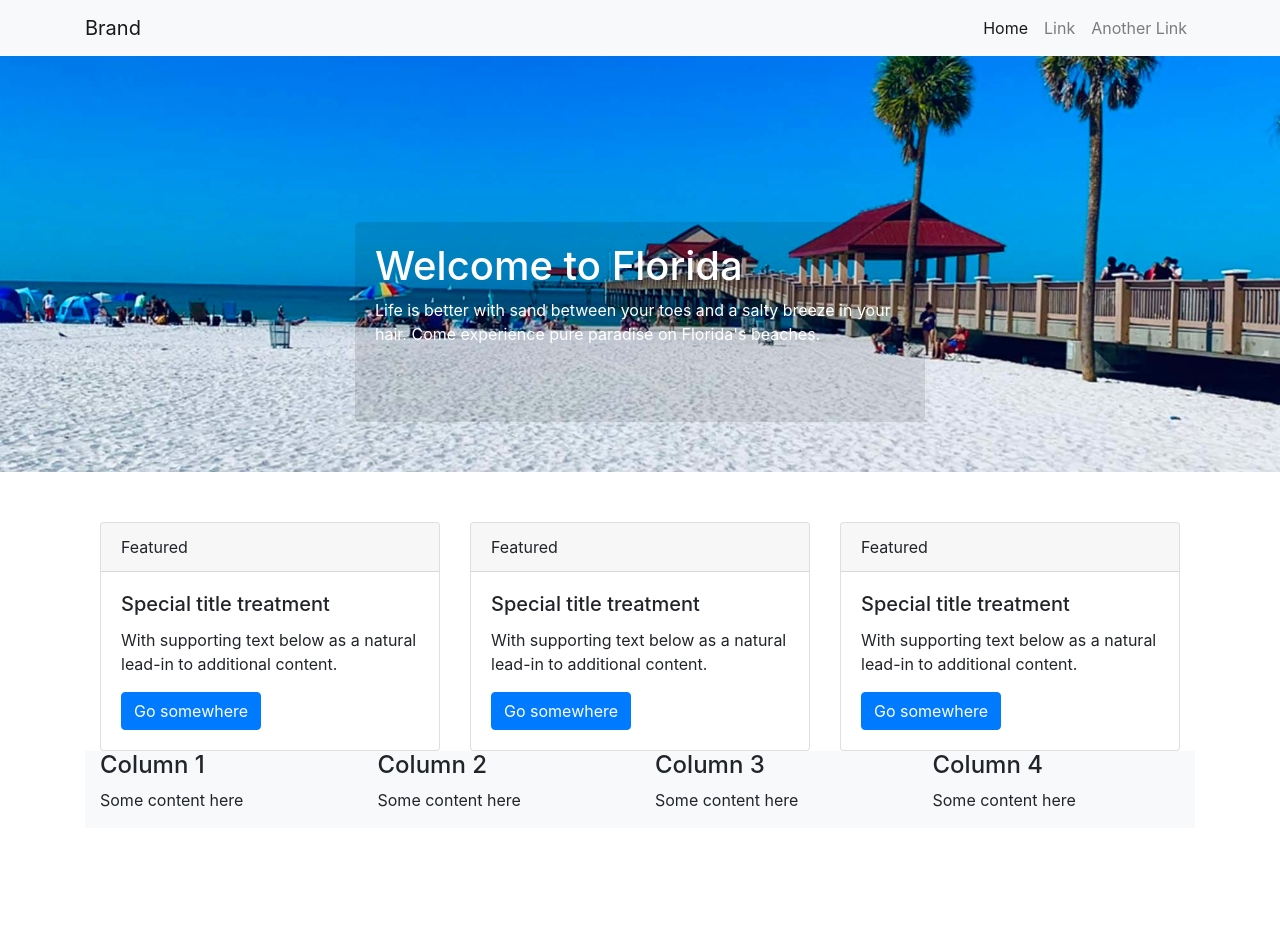
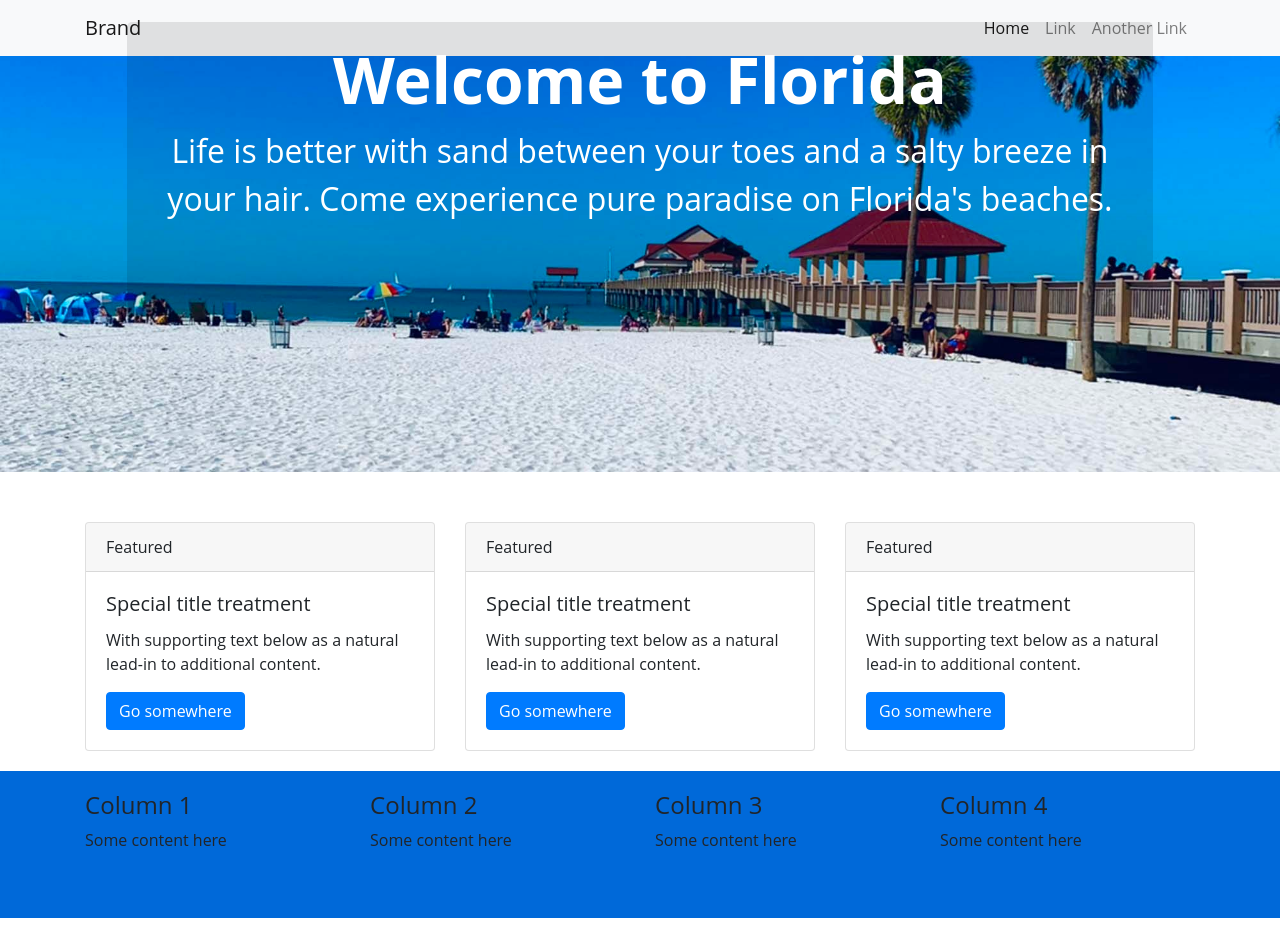
Before and after one commit to peterwgood/floridascoast, a plain HTML site: page index.html in a window 1280 px wide. Before the commit the page ends 828 px from the top, so only its background shows below. Drawn offline with nearby package versions, Linux system fonts and the light colour scheme.

Commit message:
Add files via upload

```diff
--- a/index.html
+++ b/index.html
@@ -7,13 +7,9 @@
 <link href="main.css" rel="stylesheet">
 
 <!-- Google tag (gtag.js) --> <script async src="https://www.googletagmanager.com/gtag/js?id=G-1RKDFJ1P67"></script> <script> window.dataLayer = window.dataLayer || []; function gtag(){dataLayer.push(arguments);} gtag('js', new Date()); gtag('config', 'G-1RKDFJ1P67'); </script>
-
 </head>
 
 <body>
-
-
-
 <nav class="navbar navbar-expand-lg navbar-light bg-light">
   <div class="container"> <a class="navbar-brand" href="#">Brand</a>
     <button class="navbar-toggler" type="button" data-toggle="collapse" data-target="#navbarSupportedContent"
@@ -27,7 +23,9 @@
     </div>
   </div>
 </nav>
-</div>
+
+
+
 <div class="banner-container"> <img src="images/generic.jpg" alt="Banner Image" width="100%"> </div>
 <div class="container">
 <div class="row">
@@ -36,6 +34,7 @@
     <p>Life is better with sand between your toes and a salty breeze in your hair. Come experience pure paradise on Florida's beaches.</p>
   </div>
 </div>
+	</div>
 <div class="container">
   <div class="row">
     <div class="col-md-4">
@@ -67,8 +66,8 @@
     </div>
   </div>
 </div>
-<div class="bg-light">
-  <footer class="container bg-light">
+<div class="bg-footer">
+  <footer class="container">
     <div class="row">
       <div class="col-md-3">
         <h4>Column 1</h4>
--- a/main.css
+++ b/main.css
@@ -2,17 +2,33 @@
 /* CSS Document */
 
 
+body {
+
+font-family: 'Open Sans', sans-serif;
+
+
+}
+
 .ContentPane {
 
   margin: 0 auto;
-  margin-top: -300px;
+  margin-top: -500px;
 
    background-color: rgba(0,0,0,.1);
   border-radius: 5px;
-  max-width: 50%;
- height: 200px;
+  max-width: 90%;
+ height: 300px;
   color: #fff;
-    padding: 20px
+    padding: 20px;
+  font-size: 2rem;
+  text-align: center
+}
+
+.ContentPane h1 {
+
+ font-size: 4rem;
+  font-weight: 700;
+
 }
 
 
@@ -21,3 +37,11 @@
 
   margin-bottom: 50px;
 }
+
+.bg-footer {
+  padding-top: 20px;
+  padding-bottom: 50px ;
+  margin-top: 20px;
+  background-color: #0069d9;
+  margin-bottom: 10px;
+}
```
